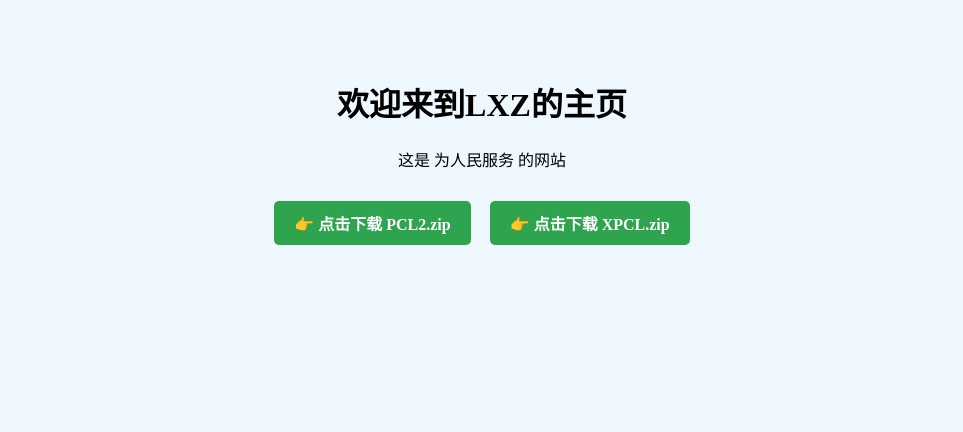
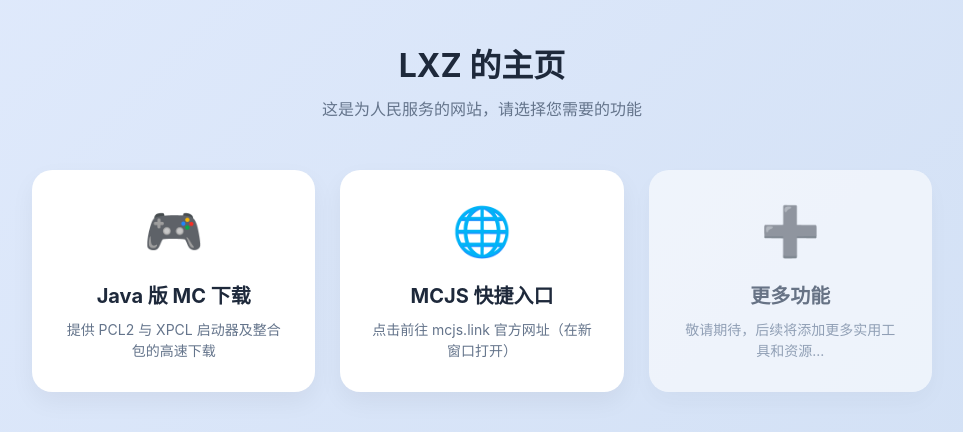
Before and after one commit to LXZ-USERNAME/LXZ, a plain HTML site: page index.html in a window 1280 px wide. Shown: the whole page, without its empty margins (158-1121 px from the left). Drawn offline with Linux system fonts and the light colour scheme.

Commit message:
Enhance index.html with new layout and styles

```diff
--- a/index.html
+++ b/index.html
@@ -1,24 +1,131 @@
 <!DOCTYPE html>
-<html>
+<html lang="zh-CN">
 <head>
     <meta charset="UTF-8">
-    <title>LXZ</title>
+    <meta name="viewport" content="width=device-width, initial-scale=1.0">
+    <title>LXZ 的主页</title>
+    <style>
+        /* 基础设置与背景 */
+        * { box-sizing: border-box; margin: 0; padding: 0; }
+        body {
+            font-family: -apple-system, BlinkMacSystemFont, "Segoe UI", Roboto, sans-serif;
+            background: linear-gradient(135deg, #e0eafc 0%, #cfdef3 100%); /* 清新的浅色渐变 */
+            min-height: 100vh;
+            padding: 40px 20px;
+        }
+        .container {
+            max-width: 900px; /* 限制最大宽度，让大屏幕看起来更舒服 */
+            margin: 0 auto;
+        }
+
+        /* 顶部标题区 */
+        .header {
+            text-align: center;
+            margin-bottom: 50px;
+        }
+        .header h1 {
+            color: #1e293b;
+            font-size: 32px;
+            margin-bottom: 10px;
+        }
+        .header p {
+            color: #64748b;
+            font-size: 16px;
+        }
+
+        /* 网格布局：自动适应屏幕宽度 */
+        .grid-container {
+            display: grid;
+            grid-template-columns: repeat(auto-fit, minmax(280px, 1fr));
+            gap: 25px;
+        }
+
+        /* 区块卡片通用样式 */
+        .card {
+            background: #ffffff;
+            border-radius: 20px;
+            padding: 30px;
+            text-decoration: none; /* 去掉链接下划线 */
+            color: inherit;
+            box-shadow: 0 10px 25px rgba(0, 0, 0, 0.05);
+            transition: all 0.3s ease;
+            border: 1px solid rgba(255,255,255,0.5);
+            display: flex;
+            flex-direction: column;
+            align-items: center;
+            text-align: center;
+        }
+
+        /* 鼠标悬停时的动画 */
+        .card:hover {
+            transform: translateY(-8px);
+            box-shadow: 0 15px 35px rgba(0, 0, 0, 0.1);
+            border-color: #3b82f6;
+        }
+
+        /* 图标和文字 */
+        .card-icon {
+            font-size: 48px;
+            margin-bottom: 20px;
+        }
+        .card h2 {
+            color: #1e293b;
+            font-size: 20px;
+            margin-bottom: 10px;
+        }
+        .card p {
+            color: #64748b;
+            font-size: 14px;
+            line-height: 1.5;
+        }
+
+        /* 占位卡片（灰色不可点击） */
+        .card-placeholder {
+            opacity: 0.6;
+            cursor: default;
+        }
+        .card-placeholder:hover {
+            transform: none;
+            box-shadow: 0 10px 25px rgba(0, 0, 0, 0.05);
+            border-color: rgba(255,255,255,0.5);
+        }
+    </style>
 </head>
-<body style="background-color: #f0f8ff; text-align: center; padding-top: 50px;">
-    <h1>欢迎来到LXZ的主页</h1>
-    <p>这是 为人民服务 的网站</p>
+<body>
 
-    <!-- 下载按钮区域 -->
-    <div style="margin-top: 30px;">
-        <!-- PCL2 下载按钮 -->
-        <a href="https://github.com/LXZ-USERNAME/LXZ/releases/download/PCL/PCL.2.13.1.1.zip" download style="display: inline-block; padding: 10px 20px; background-color: #2ea44f; color: white; text-decoration: none; border-radius: 5px; font-weight: bold; margin-right: 15px;">
-            👉 点击下载 PCL2.zip
-        </a>
+    <div class="container">
+        <!-- 头部欢迎语 -->
+        <div class="header">
+            <h1>LXZ 的主页</h1>
+            <p>这是为人民服务的网站，请选择您需要的功能</p>
+        </div>
 
-        <!-- XPCL 下载按钮 -->
-        <a href="https://github.com/LXZ-USERNAME/LXZ/releases/download/XPCL/XPCL.zip" download style="display: inline-block; padding: 10px 20px; background-color: #2ea44f; color: white; text-decoration: none; border-radius: 5px; font-weight: bold;">
-            👉 点击下载 XPCL.zip
-        </a>
+        <!-- 功能区块网格 -->
+        <div class="grid-container">
+
+            <!-- 区块 1：Java 版 MC 下载（点击跳转到 download.html） -->
+            <a href="download.html" class="card">
+                <div class="card-icon">🎮</div>
+                <h2>Java 版 MC 下载</h2>
+                <p>提供 PCL2 与 XPCL 启动器及整合包的高速下载</p>
+            </a>
+
+            <!-- 区块 2：MCJS 入口（点击跳转到外部网址 mcjs.link） -->
+            <a href="https://mcjs.link" target="_blank" class="card">
+                <div class="card-icon">🌐</div>
+                <h2>MCJS 快捷入口</h2>
+                <p>点击前往 mcjs.link 官方网址（在新窗口打开）</p>
+            </a>
+
+            <!-- 区块 3：预留位置（方便你以后添加新东西） -->
+            <div class="card card-placeholder">
+                <div class="card-icon">➕</div>
+                <h2>更多功能</h2>
+                <p>敬请期待，后续将添加更多实用工具和资源...</p>
+            </div>
+
+        </div>
     </div>
+
 </body>
 </html>
```
